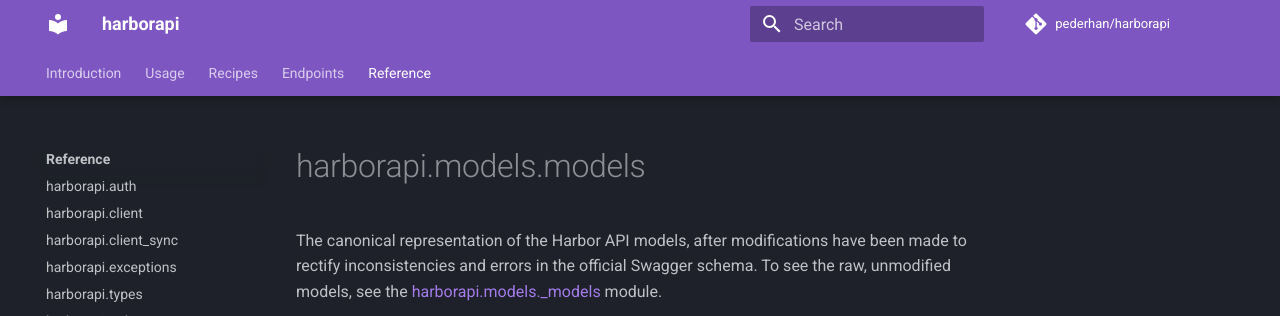
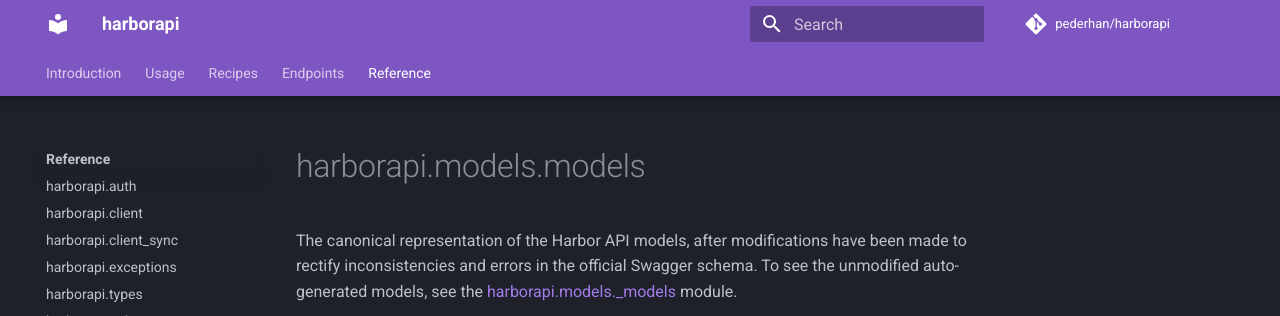
Before and after one commit to unioslo/harborapi, an MkDocs documentation site: the page built from docs/reference/models/models.md, in a window 1280 px wide, cut to the strip 0-316 px from the top of the page. Built offline with MkDocs 1.6.1 and Material for MkDocs 9.7.7, drawn with Linux system fonts in a browser that asks for light colours; comment, search, counter and statistics services are not loaded.

Commit message:
Docs: improve phrasing for generated models

```diff
--- a/docs/reference/models/models.md
+++ b/docs/reference/models/models.md
@@ -1,6 +1,6 @@
 # harborapi.models.models
 
-The canonical representation of the Harbor API models, after modifications have been made to rectify inconsistencies and errors in the official Swagger schema. To see the raw, unmodified models, see the [harborapi.models._models](./_models.md) module.
+The canonical representation of the Harbor API models, after modifications have been made to rectify inconsistencies and errors in the official Swagger schema. To see the unmodified auto-generated models, see the [harborapi.models._models](./_models.md) module.
 
 ::: harborapi.models.models
     options:
```
